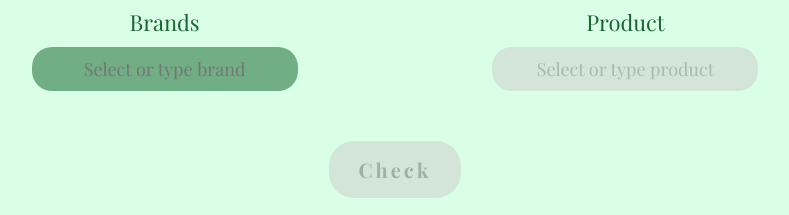
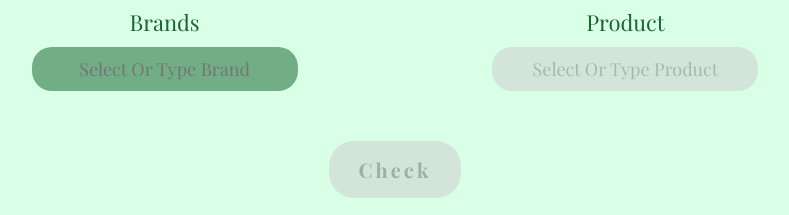
Before and after one commit to EduardaSRBastos/malassezia-checker, a plain HTML site: page index.html in a window 1280 px wide. Shown: the part 335-550 px from the top of the page, 245-1034 px from the left. Drawn offline with nearby package versions, Linux system fonts and the light colour scheme; no server answers; a web font is replaced by a local one.

Commit message:
Update README

```diff
--- a/index.js
+++ b/index.js
@@ -20,6 +20,7 @@ const resultsContainer = document.querySelector(".results-container");
 productInput.disabled = true;
 productInput.classList.add("disabled");
 
+// Get data from mulesoft API
 async function fetchJSON(url) {
   const res = await fetch(url);
   if (!res.ok) throw new Error(`Failed to fetch ${url}`);
@@ -139,7 +140,7 @@ checkBtn.addEventListener("click", async () => {
   resultsContainer.style.margin = "30px 0";
 
   try {
-    // Case 1: Product selected → GET /products/:id
+    // Case 1: Product selected → GET /products/:productId
     if (selectedProductId) {
       const data = await fetchJSON(`${BASE_URL}/products/${selectedProductId}`);
       displayResults(data[0].ingredients);
--- a/styles.css
+++ b/styles.css
@@ -74,6 +74,7 @@ label {
 .custom-select {
   position: relative;
   width: 100%;
+  text-transform: capitalize;
 }
 
 #brand-input,
@@ -87,6 +88,7 @@ label {
   padding: 10px 20px;
   cursor: pointer;
   text-align: center;
+  text-transform: capitalize;
 }
 
 #product-input:disabled,
```
Also changed, not shown: assets/images/preview.png, 1 other file.
